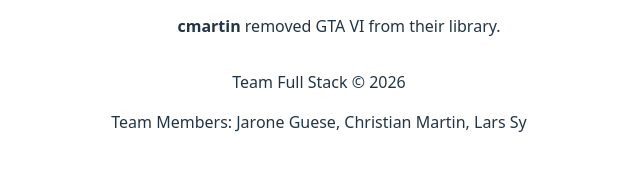
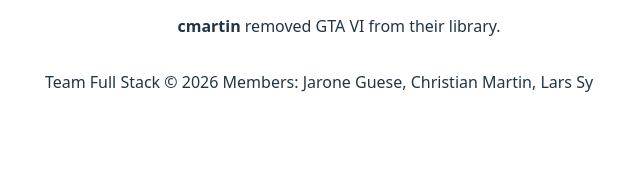
Before and after one commit to jguese3/full-stack-project, a React (Vite) app: page / in a window 1280 px wide. Shown: the part 2145-2315 px from the top of the page, without its empty margins (321-961 px from the left). After the commit the page ends 2287 px from the top, so only its background shows below. Built offline with nearby package versions, Linux system fonts and the light colour scheme.

Commit message:
Updated footer return

```diff
--- a/src/components/footer/footer.tsx
+++ b/src/components/footer/footer.tsx
@@ -4,8 +4,7 @@
 export function Footer() {
     return(
     <footer>
-        <p>Team Full Stack &#169; {currentYear}</p>
-        <p>Team Members: {members.join(", ")}</p>
+        <p>Team Full Stack &#169; {currentYear} Members: {members.join(", ")}</p>
     </footer>
     );
 }
```
